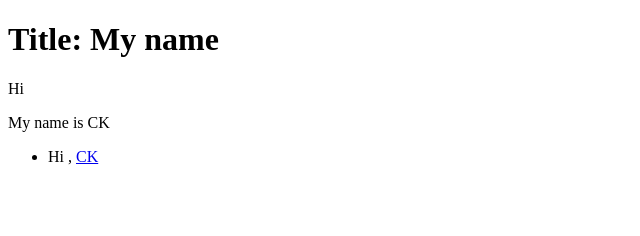
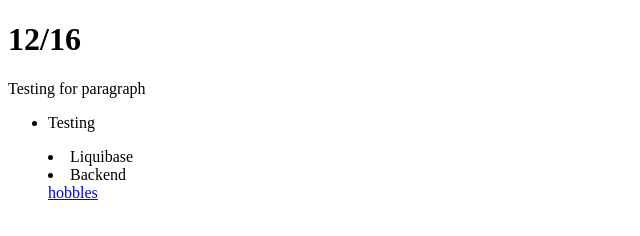
Before and after one commit to chunkityip/HTML-practice, a plain HTML site: page index.html in a window 1280 px wide. Shown: the whole page, without its empty margins (0-640 px from the left). Drawn offline with Linux system fonts and the light colour scheme.

Commit message:
12/16 practice

```diff
--- a/index.html
+++ b/index.html
@@ -3,18 +3,18 @@
 <head>
     <meta charset="UTF-8">
     <meta name="viewport" content="width=device-width, initial-scale=1.0">
-    <title>Document</title>
+    <title>12/16</title>
 </head>
 <body>
-    <h1>Title: My name</h1>
-    <p>Hi</p>
-
-    My name is CK
-
+    <H1>12/16</H1>
+    <p>Testing for paragraph</p>
     <ul>
-        <li>
-            Hi , <a href= "https://www.google.com/" target="_blank">CK</a>
-        </li>
+        <li>Testing</li>
     </ul>
+    <menu>
+        <li>Liquibase</li>
+        <li>Backend</li>
+        <a href = "hobbles.html">hobbles</a>
+    </menu>
 </body>
 </html>
```
Also changed, not shown: hobbles.html (added, +17 -0 lines).
